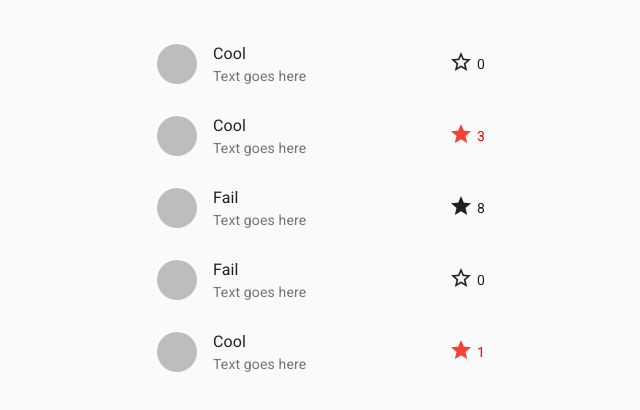
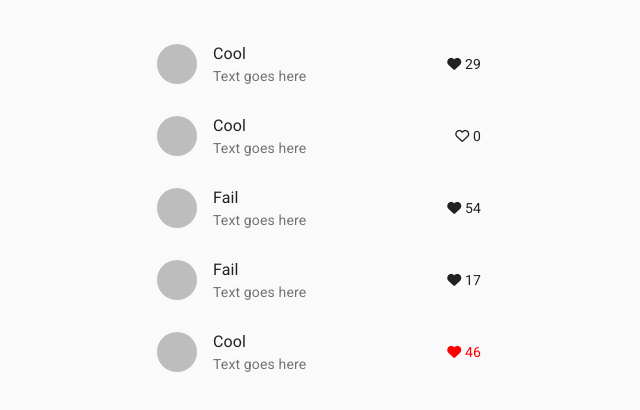
Before and after one commit to Entali/optimistic-ui, a React (Create React App) app: page / in a window 1280 px wide. Shown: the top 410 px of the page, without its empty margins (319-959 px from the left). Built offline with nearby package versions, Linux system fonts and the light colour scheme.

Commit message:
Likes UI; FontAwesome icons

```diff
--- a/public/index.html
+++ b/public/index.html
@@ -28,6 +28,8 @@
         rel="stylesheet"
         href="https://fonts.googleapis.com/icon?family=Material+Icons"
     />
+    <!-- Place your kit's code here -->
+    <script src="https://kit.fontawesome.com/f0f11e15d9.js" crossorigin="anonymous"></script>
     <!--
       Notice the use of %PUBLIC_URL% in the tags above.
       It will be replaced with the URL of the `public` folder during the build.
--- a/src/App.js
+++ b/src/App.js
@@ -1,26 +1,26 @@
 import React, {Component} from 'react';
 import './App.css';
-import StarList from './StarList';
-import { shouldFail } from './utils'
+import LikedList from './LikedList';
+import {shouldFail} from './utils'
 
 const initialState = {
-  items: [0, 3, 8, 0, 1].map((stars, i) => ({
+  items: [29, 0, 54, 17, 46].map((likes, i) => ({
     id: i + 1,
-    stars,
+    likes,
     username: `${shouldFail(i + 1) ? 'Fail' : 'Cool'}`,
     content: 'Text goes here'
   })),
-  starredItems: [2, 5]
+  likedItems: [2, 5]
 };
 
 class App extends Component {
   state = initialState;
 
   render() {
-    const {items, starredItems} = this.state;
+    const {items, likedItems} = this.state;
     return (
         <section className="App">
-          <StarList data={items} starredItems={starredItems}/>
+          <LikedList data={items} likedItems={likedItems}/>
         </section>
     );
   }
--- a/src/StarList.js
+++ b/src/LikedList.js
@@ -6,7 +6,7 @@ import ListItemText from '@material-ui/core/ListItemText';
 import ListItemAvatar from '@material-ui/core/ListItemAvatar';
 import Avatar from '@material-ui/core/Avatar';
 import Icon from '@material-ui/core/Icon';
-import { shouldFail } from './utils'
+import {shouldFail} from './utils'
 
 const useStyles = makeStyles({
   root: {
@@ -25,42 +25,46 @@ const useStyles = makeStyles({
 });
 
 const httpRequest = (id) => {
-  console.log('begin')
+  console.log('http request pending')
   return new Promise((resolve, reject) => {
     setTimeout(() => {
       const shouldSucceed = !shouldFail(id);
-      console.log('end')
+      console.log('shouldSucceed', shouldSucceed)
       shouldSucceed ? resolve() : reject();
-    }, 1000)
+    }, 2000)
   })
 }
 
-const StarList = (props) => {
-  const {data, starredItems} = props;
+const LikedList = (props) => {
+  const {data, likedItems} = props;
   const classes = useStyles();
 
-  const renderButton = (stars, id) => {
+  const renderButton = (likes, id) => {
+    let likedByMe = likedItems.includes(id)
     return (
         <div className={classes.likeButton} onClick={onClick(id)}>
-          <span className={classes.likeIcon}>
-            <Icon
-              className={classes.icon}
-              color={starredItems.includes(id) ? 'error' : 'inherit'}
-            >
-              {stars ? 'star' : 'star_outlined'}
-            </Icon>
-          </span>
-          <span style={{color: starredItems.includes(id) && 'red'}}>
-            {stars}
+          <span
+              className={classes.likeIcon}
+              style={{ color: likes && likedByMe ? 'red' : 'inherit' }}
+          >
+            <i className={`fa${likes ? 's' : 'r'} fa-heart`} />
+            &nbsp;
+            <span>{likes}</span>
           </span>
         </div>
     )
   }
 
-  const onClick = (id) => () => httpRequest(id)
+  const onClick = (id) => () => {
+    httpRequest(id)
+        .then(
+            res => console.log('resolved'),
+            rej => console.log('rejected')
+        )
+  }
 
   const renderItems = () => {
-    return data.map(({id, stars, username, icon, content}) => {
+    return data.map(({id, likes, username, icon, content}) => {
       return (
           <ListItem key={`${id + username}`}>
             <ListItemAvatar>
@@ -69,7 +73,7 @@ const StarList = (props) => {
               </Avatar>
             </ListItemAvatar>
             <ListItemText primary={username} secondary={content}/>
-            {renderButton(stars, id)}
+            {renderButton(likes, id)}
           </ListItem>
       )
     })
@@ -80,5 +84,5 @@ const StarList = (props) => {
         {renderItems()}
       </List>
   )
-};
-export default StarList;
+}
+export default LikedList;
```
